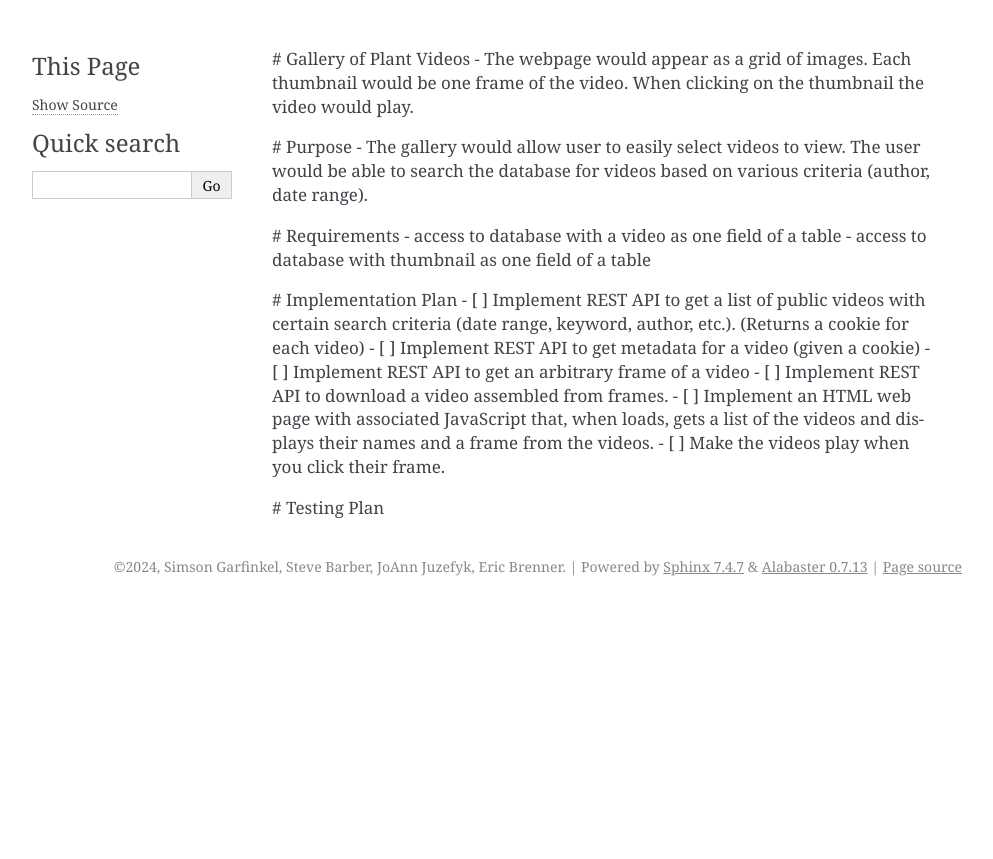
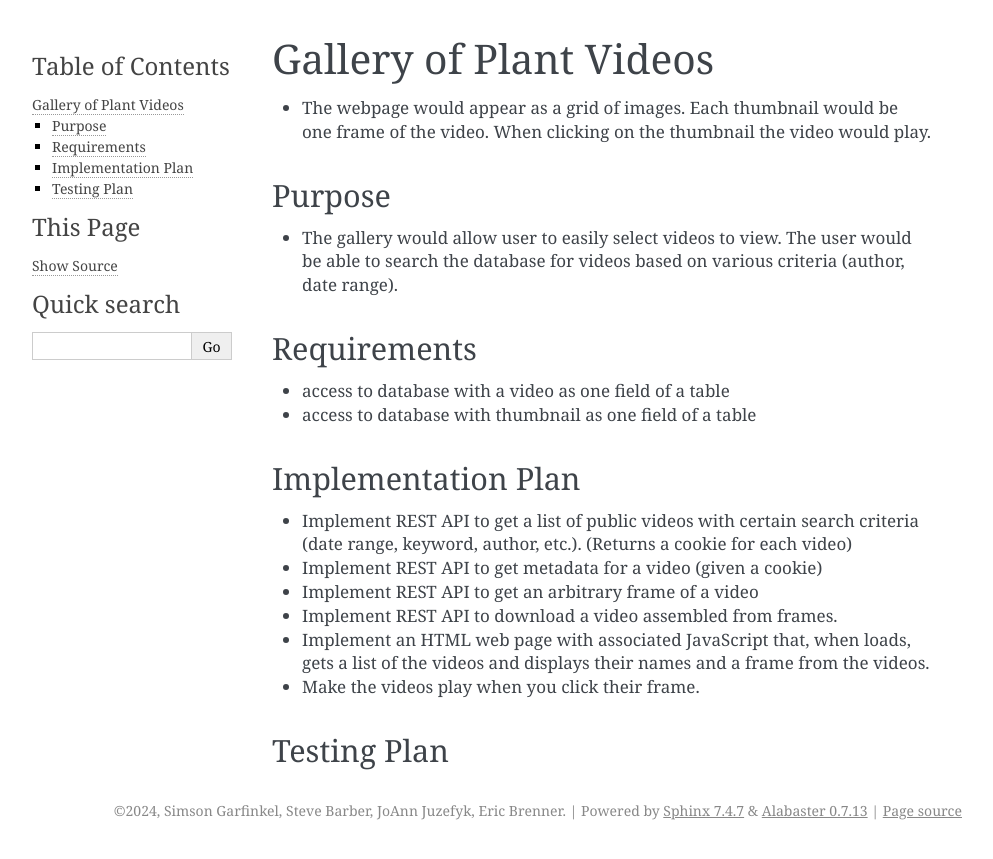
Before and after one commit to Plant-Tracer/webapp, a Sphinx documentation site: the page built from docs/gallery.rst, in a window 1280 px wide. Shown: the top 859 px of the page, without its empty margins (148-1141 px from the left). Built offline with Sphinx 7.4.7, drawn with Linux system fonts in a browser that asks for light colours; pages that are not in the unit, such as notebooks, are missing from menus.

Commit message:
fixes #485 #482 #481 #474

```diff
--- a/docs/gallery.rst
+++ b/docs/gallery.rst
@@ -1,19 +1,29 @@
-# Gallery of Plant Videos
+Gallery of Plant Videos
+=======================
+
 - The webpage would appear as a grid of images. Each thumbnail would be one frame of the video. When clicking on the thumbnail the video would play.
 
-# Purpose
+Purpose
+-------
+
 - The gallery would allow user to easily select videos to view. The user would be able to search the database for videos based on various criteria (author, date range).
 
-# Requirements
+Requirements
+------------
+
 - access to database with a video as one field of a table
+
 - access to database with thumbnail as one field of a table
 
-# Implementation Plan
-- [ ] Implement REST API to get a list of public videos with certain search criteria (date range, keyword, author, etc.). (Returns a cookie for each video)
-- [ ] Implement REST API to get metadata for a video (given a cookie)
-- [ ] Implement REST API to get an arbitrary frame of a video
-- [ ] Implement REST API to download a video assembled from frames.
-- [ ] Implement an HTML web page with associated JavaScript that, when loads, gets a list of the videos and displays their names and a frame from the videos.
-- [ ] Make the videos play when you click their frame.
+Implementation Plan
+-------------------
 
-# Testing Plan
+- Implement REST API to get a list of public videos with certain search criteria (date range, keyword, author, etc.). (Returns a cookie for each video)
+- Implement REST API to get metadata for a video (given a cookie)
+- Implement REST API to get an arbitrary frame of a video
+- Implement REST API to download a video assembled from frames.
+- Implement an HTML web page with associated JavaScript that, when loads, gets a list of the videos and displays their names and a frame from the videos.
+- Make the videos play when you click their frame.
+
+Testing Plan
+------------
--- a/docs/gallery_learning_plan.rst
+++ b/docs/gallery_learning_plan.rst
@@ -1,40 +1,58 @@
+Gallery Learning Plan
+=====================
+
 This document describes steps for learning how to use Bottle and Jinja, and then using that knowledge to add a report to the webapp.
 
-# Getting Started
+Getting Started
+---------------
 
-## Read the Docs
+* Read the Docs
+
 Read and be familiar with the documentation for Bottle:
 
-- [ ] Bottle, the framework we are using: https://bottlepy.org/docs/stable/index.html
+    - Bottle, the framework we are using: https://bottlepy.org/docs/stable/index.html
 
+* Run Bottle Locally
 
-## Run Bottle Locally
 Now that you are familiar with Bottle, see if you can get this tutorial working on your local machine:
 
-- [ ] https://realpython.com/developing-with-bottle-part-1/
+- https://realpython.com/developing-with-bottle-part-1/
 
-## Add the adder application
+Add the adder application
+-------------------------
 
-The current [index.html](https://github.com/Plant-Tracer/webapp/commit/1081873f2fc2af0f623a84777b9646fdcd4b43b8) implements a simple adder that runs in JavaScript. To get the hang of building a web application, your goal is to take your demo program you created above and:
+The current `index.html <https://github.com/Plant-Tracer/webapp/commit/1081873f2fc2af0f623a84777b9646fdcd4b43b8>`_ implements a simple adder that runs in JavaScript. To get the hang of building a web application, your goal is to take your demo program you created above and:
 
-- [ ] Create a new page called `/add.html` that displays the adder HTML
-- [ ] Run the demo app and verify that your add.html can be displayed in your web browser.
-- [ ] Make a change to add.html and reload the web browser to verify that the change gets made.
-- [ ] Create a new page called `/add.js` that serves the JavaScript adder code (currently at https://github.com/Plant-Tracer/webapp/blob/main/static/add_numbers.js)
-- [ ] Add the HTML code to `add.html` to load `add.js`
-- [ ] Reload, try typing numbers into the two boxes, and verify that you can add them.
+- Create a new page called ``/add.html`` that displays the adder HTML
 
-# Future work
+- Run the demo app and verify that your add.html can be displayed in your web browser.
+
+- Make a change to add.html and reload the web browser to verify that the change gets made.
+
+- Create a new page called ``/add.js`` that serves the JavaScript adder code (currently at https://github.com/Plant-Tracer/webapp/blob/main/static/add_numbers.js)
+
+- Add the HTML code to ``add.html`` to load ``add.js``
+
+- Reload, try typing numbers into the two boxes, and verify that you can add them.
+
+Future work
+-----------
 After you get to this opint, it's time to start thinking about the jinja templating engine
 
 
-## Understanding Jinja
+Understanding Jinja
+^^^^^^^^^^^^^^^^^^^
 
-- [ ] Jinja, the template engine we are using: https://jinja.palletsprojects.com/en/3.1.x/  [Tutorial](https://realpython.com/primer-on-jinja-templating/#render-your-first-jinja-template)
+- Jinja, the template engine we are using: https://jinja.palletsprojects.com/en/3.1.x/  `Tutorial <https://realpython.com/primer-on-jinja-templating/#render-your-first-jinja-template>`_
 
-## Setting up Bottle files (route, run, template, static_files)
+Setting up Bottle files (route, run, template, static_files)
+^^^^^^^^^^^^^^^^^^^^^^^^^^^^^^^^^^^^^^^^^^^^^^^^^^^^^^^^^^^^
+
 - setting up HTML (.tpl) https://www.youtube.com/watch?v=Qp-3DBzAEkQ
+
 - routing static files (.css) https://www.youtube.com/watch?v=iLX_iYoNCyU&t=10s
 
-## routing and callback (advanced tutorial)
+routing and callback (advanced tutorial)
+^^^^^^^^^^^^^^^^^^^^^^^^^^^^^^^^^^^^^^^^
+
 - https://bottlepy.org/docs/stable/routing.html
```
Also changed, not shown: docs/Installation.rst (+11 -38 lines), docs/THEORY_OF_DESIGN.rst (+33 -9 lines), docs/index.rst (+10 -1 lines), docs/movie_player.rst (+83 -9 lines), 1 other file.
